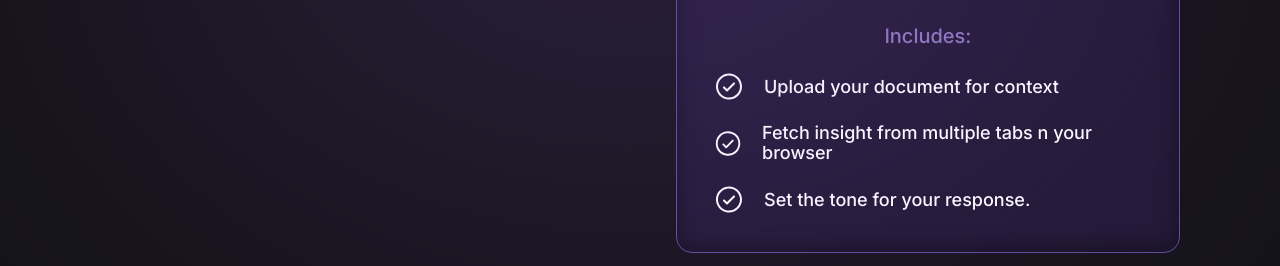
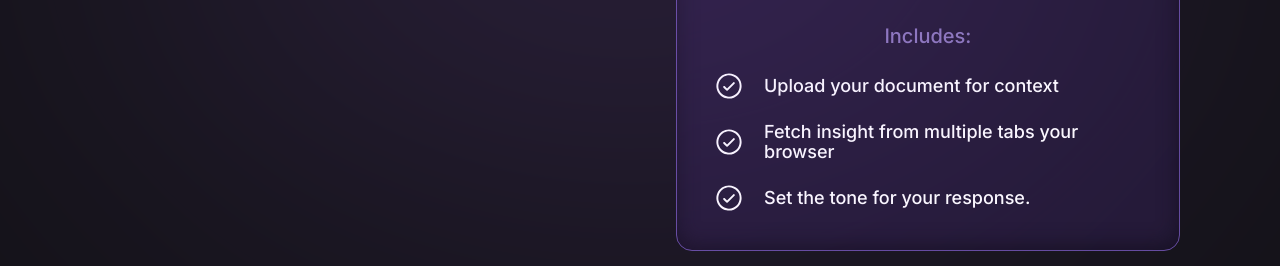
Before and after one commit to mashami/pagebot.ai, a Next.js app: page / in a window 1280 px wide. Shown: the part 3031-3297 px from the top of the page. Built offline with nearby package versions, Linux system fonts and the light colour scheme.

Commit message:
fixed:changes on checkcicle

```diff
--- a/src/components/HomeSections /PriceSection/PriceSection.tsx
+++ b/src/components/HomeSections /PriceSection/PriceSection.tsx
@@ -71,10 +71,10 @@ const PriceSection = () => {
                   Upload your document for context
                 </p>
               </li>
-              <li className="flex space-x-[19px] items-center">
+              <li className="flex space-x-[19px] items-center flex-shrink-0">
                 <CheckedCircle />
-                <p className="md:text-[18px] text-[14px] text-white font-medium leading-5">
-                  Fetch insight from multiple tabs n your browser
+                <p className="md:text-[18px] text-[14px] text-white font-medium leading-5 break-words">
+                  Fetch insight from multiple tabs your browser
                 </p>
               </li>
               <li className="flex space-x-[19px] items-center">
--- a/src/components/Icons/Icons.tsx
+++ b/src/components/Icons/Icons.tsx
@@ -862,8 +862,7 @@ export const FolderSvg = ({}: MainIconProps) => {
 export const CheckedCircle = () => {
   return (
     <svg
-      width={32}
-      height={33}
+      className="w-8 h-8 flex flex-shrink-0"
       viewBox="0 0 32 33"
       fill="none"
       xmlns="http://www.w3.org/2000/svg"
```
